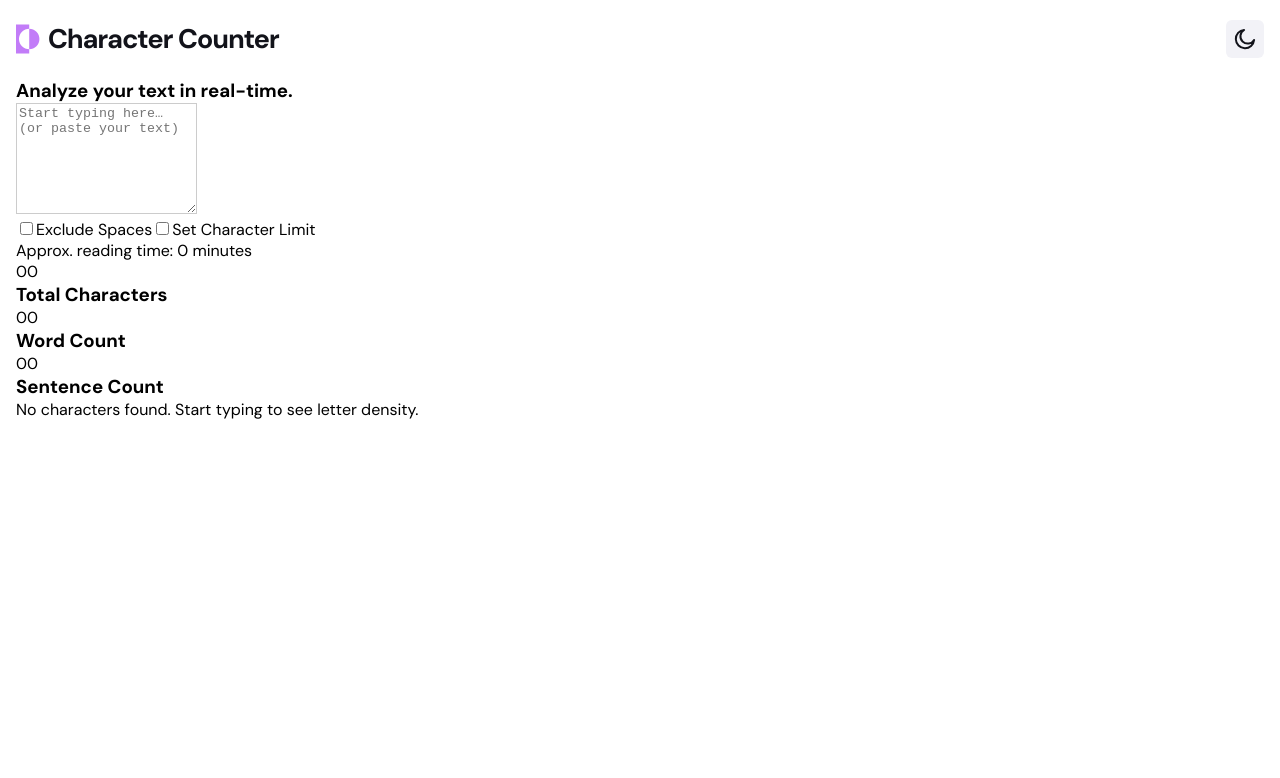
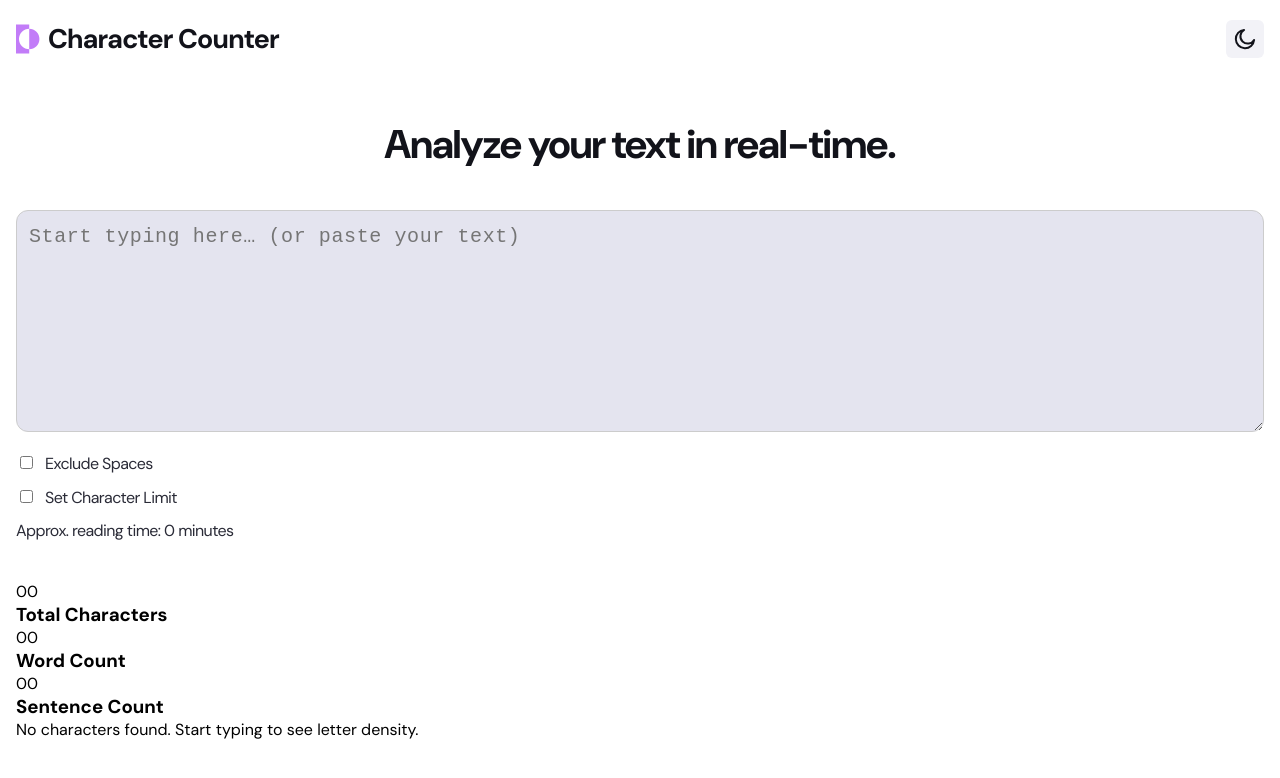
Before and after one commit to Oleksandr-Berd/character-counter, a React (Vite) app: page / in a window 1280 px wide. Shown: the top 778 px of the page. Built offline with nearby package versions, Linux system fonts and the light colour scheme.

Commit message:
console is styled

```diff
--- a/src/components/AnalyzeConsole/AnalyzeConsole.jsx
+++ b/src/components/AnalyzeConsole/AnalyzeConsole.jsx
@@ -14,8 +14,8 @@ const validationSchema = Yup.object().shape({
 });
 const AnalyzeConsole = ({ handleText, limit }) => {
   return (
-    <div>
-      <h3>Analyze your text in real-time.</h3>
+    <SC.AnalyzeConsoleStyled>
+      <SC.ConsoleTitleStyled>Analyze your text in real-time.</SC.ConsoleTitleStyled>
       <Formik
         initialValues={{
           text: "",
@@ -32,7 +32,7 @@ const AnalyzeConsole = ({ handleText, limit }) => {
           <Form>
             <FormObserver onChange={handleText} />
             <label htmlFor="text">
-              <Field
+              <SC.TextareaStyled
                 as="textarea"
                 id="text"
                 name="text"
@@ -47,10 +47,10 @@ const AnalyzeConsole = ({ handleText, limit }) => {
               />
               {errors.text ? <ErrorMessage name="text" /> : null}
             </label>
-            <div>
-              <div>
+            <SC.SettingsCon>
+              <SC.SettingsStyled>
                 <label htmlFor="excludeSpaces">
-                  <Field
+                  <SC.CheckStyled
                     type="checkbox"
                     name="excludeSpaces"
                     id="excludeSpaces"
@@ -58,18 +58,18 @@ const AnalyzeConsole = ({ handleText, limit }) => {
                   Exclude Spaces
                 </label>
                 <label htmlFor="limit">
-                  <Field type="checkbox" name="limit" id="limit" />
+                  <SC.CheckStyled type="checkbox" name="limit" id="limit" />
                   Set Character Limit
                 </label>
-              </div>
+              </SC.SettingsStyled>
               <div>
                 <p>Approx. reading time: {timeGauge(values.text)}</p>
               </div>
-            </div>
+            </SC.SettingsCon>
           </Form>
         )}
       </Formik>
-    </div>
+    </SC.AnalyzeConsoleStyled>
   );
 };
 
--- a/src/components/AnalyzeConsole/AnalyzeConsoleStyled.js
+++ b/src/components/AnalyzeConsole/AnalyzeConsoleStyled.js
@@ -1,5 +1,64 @@
 import styled from "@emotion/styled";
+import { Field } from "formik";
 
 export const AnalyzeConsoleStyled = styled.div`
+  margin-bottom: 40px;
 
+  text-align: center;
+`;
+
+export const ConsoleTitleStyled = styled.h3`
+  margin-bottom: 40px;
+
+  font-size: 40px;
+  letter-spacing: -1px;
+  font-weight: ${({ theme }) => theme.weight.bold};
+
+  color: ${({ theme }) => theme.colors.title};
+`;
+
+export const TextareaStyled = styled(Field)`
+  width: 100%;
+
+  margin-bottom: 16px;
+
+  padding-top: 12px;
+  padding-bottom: 12px;
+  padding-left: 12px;
+  padding-right: 12px;
+
+  font-size: 20px;
+  line-height: 1.4;
+  letter-spacing: 0.6px;
+
+  color: ${({ theme }) => theme.colors.content};
+  background-color: #E4E4EF;
+
+  border-radius: 12px;
+`;
+
+export const SettingsCon = styled.div`
+text-align: left;
+
+font-size: 16px;
+font-weight: ${({theme}) => theme.weight.regular};
+line-height: 1.3;
+letter-spacing: -0.6px;
+
+color: ${({theme})=> theme.colors.content};
 `
+
+export const SettingsStyled = styled.div`
+display: flex;
+flex-direction: column;
+
+margin-bottom: 12px;
+
+& > label:not(:last-of-type){
+    margin-bottom: 12px;
+}
+`
+
+export const CheckStyled = styled(Field)`
+margin-right: 12px;
+`
--- a/src/layout/Header/HeaderStyled.js
+++ b/src/layout/Header/HeaderStyled.js
@@ -6,6 +6,8 @@ flex-direction: row;
 align-items: center;
 justify-content: space-between;
 
+margin-bottom: 40px;
+
 padding-top: 20px;
 padding-bottom: 20px;
 `
```
